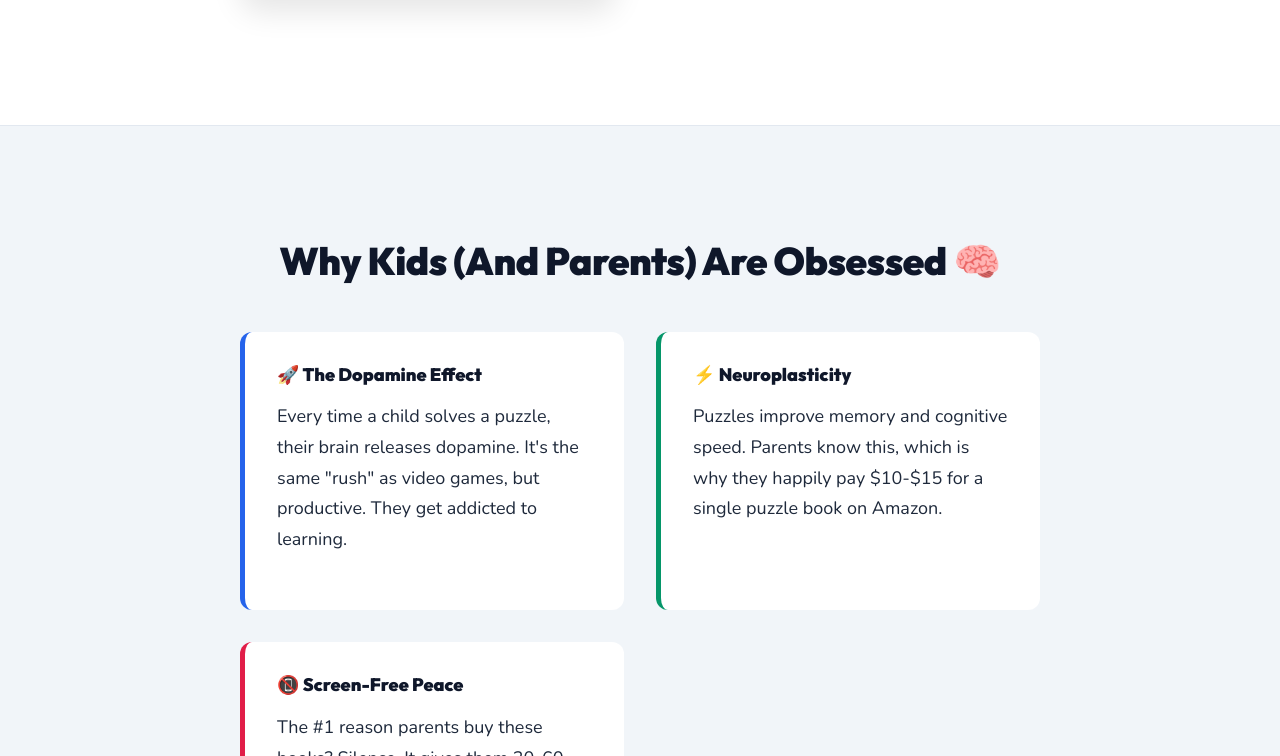
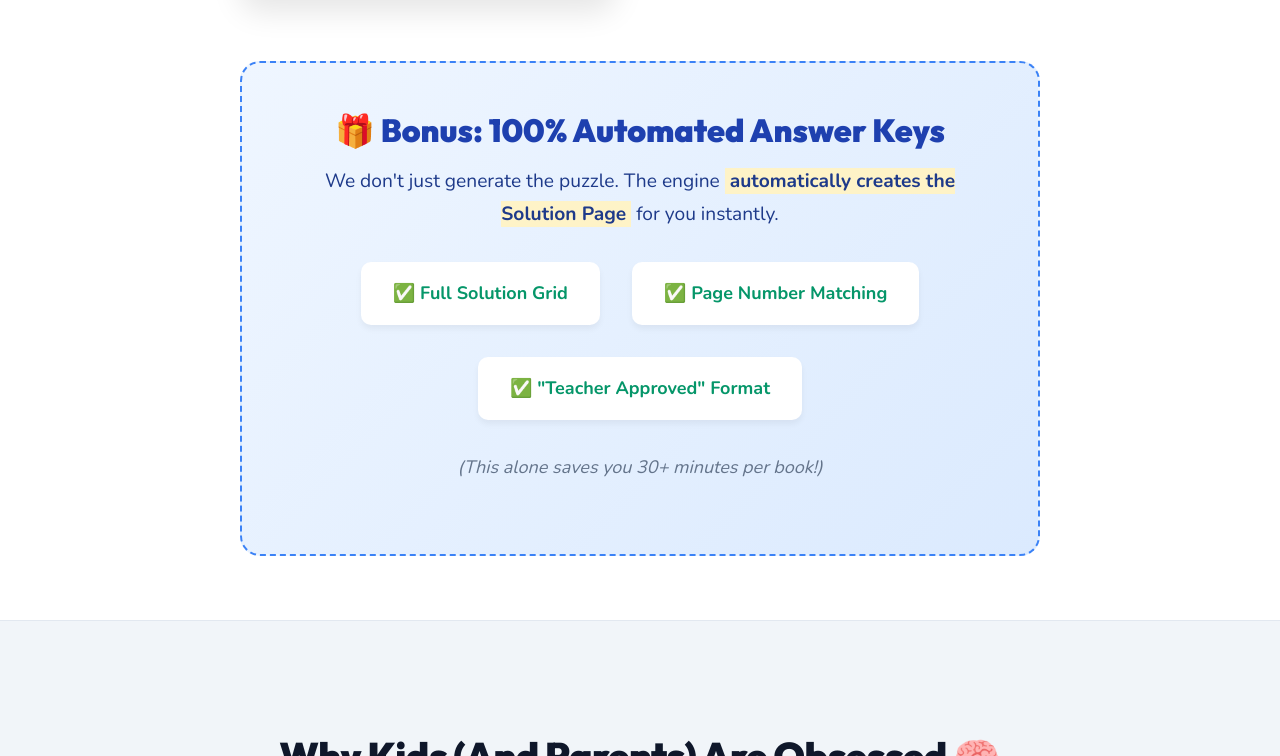
Before and after one commit to maitriukawala-sketch/puzzle-FE, a plain HTML site: page sales-page.html in a window 1280 px wide. Shown: the part 5372-6128 px from the top of the page. Drawn offline with nearby package versions, Linux system fonts and the light colour scheme.

Commit message:
Add highlighted 'Automated Answer Keys' section after puzzle examples

```diff
--- a/sales-page.html
+++ b/sales-page.html
@@ -492,7 +492,7 @@
             <!-- Mode 3: Word Search -->
             <div style="display: flex; align-items: center; gap: 3rem; margin-bottom: 4rem;">
                 <div style="flex: 1;">
-                    <img src="https://raw.githubusercontent.com/maitriukawala-sketch/puzzle-sales-page/main/3.png"
+                    <img src="https://raw.githubusercontent.com/maitriukawala-sketch/puzzle-sales-page/main/4.png"
                         alt="Word Search Example"
                         style="border-radius: 20px; box-shadow: 0 15px 30px rgba(0,0,0,0.1); width: 100%;">
                 </div>
@@ -508,7 +508,7 @@
             <div
                 style="display: flex; align-items: center; gap: 3rem; margin-bottom: 4rem; flex-direction: row-reverse;">
                 <div style="flex: 1;">
-                    <img src="https://raw.githubusercontent.com/maitriukawala-sketch/puzzle-sales-page/main/4.png"
+                    <img src="https://raw.githubusercontent.com/maitriukawala-sketch/puzzle-sales-page/main/3.png"
                         alt="Spy Code Example"
                         style="border-radius: 20px; box-shadow: 0 15px 30px rgba(0,0,0,0.1); width: 100%;">
                 </div>
@@ -535,8 +535,37 @@
                 </div>
             </div>
 
+
+            <!-- BONUS FEATURE: ANSWER KEYS -->
+            <div
+                style="margin-top: 4rem; background: linear-gradient(135deg, #EFF6FF 0%, #DBEAFE 100%); padding: 3rem; border-radius: 20px; border: 2px dashed #3B82F6; text-align: center;">
+                <h3 style="color: #1E40AF; font-size: 2rem; margin-top: 0;">🎁 Bonus: 100% Automated Answer Keys</h3>
+                <p style="color: #1E3A8A; font-size: 1.2rem; max-width: 700px; margin: 1rem auto;">
+                    We don't just generate the puzzle. The engine <strong
+                        style="background: #FEF3C7; padding: 0 5px;">automatically creates the Solution Page</strong>
+                    for you instantly.
+                </p>
+                <div style="display: flex; justify-content: center; gap: 2rem; margin-top: 2rem; flex-wrap: wrap;">
+                    <div
+                        style="background: #fff; padding: 1rem 2rem; border-radius: 10px; box-shadow: 0 4px 6px rgba(0,0,0,0.05); color: #059669; font-weight: 700;">
+                        ✅ Full Solution Grid
+                    </div>
+                    <div
+                        style="background: #fff; padding: 1rem 2rem; border-radius: 10px; box-shadow: 0 4px 6px rgba(0,0,0,0.05); color: #059669; font-weight: 700;">
+                        ✅ Page Number Matching
+                    </div>
+                    <div
+                        style="background: #fff; padding: 1rem 2rem; border-radius: 10px; box-shadow: 0 4px 6px rgba(0,0,0,0.05); color: #059669; font-weight: 700;">
+                        ✅ "Teacher Approved" Format
+                    </div>
+                </div>
+                <p style="margin-top: 2rem; color: #64748B; font-style: italic;">(This alone saves you 30+ minutes per
+                    book!)</p>
+            </div>
+
         </div>
     </section>
+
 
     <!-- NEW SECTION: THE SCIENCE -->
     <section class="section-gray">
```
